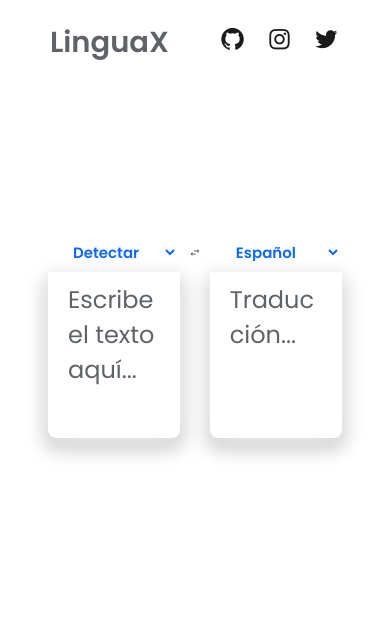
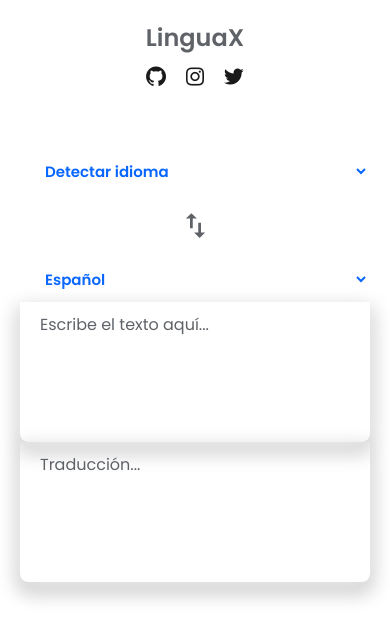
Before and after one commit to TheLuuiis/Translator---FullStack, a website: page public/index.html in a window 390 px wide. Drawn offline with nearby package versions, Linux system fonts and the light colour scheme.

Commit message:
Implementación del responsive design

```diff
--- a/public/script.js
+++ b/public/script.js
@@ -45,6 +45,6 @@ document.addEventListener('DOMContentLoaded', () => {
         outputText.value = "Error al conectar con la API.";
         console.error(error);
       }
-    }, 300);
+    }, 200);
   });
 });
--- a/public/style.css
+++ b/public/style.css
@@ -178,3 +178,73 @@ body {
     border: none;
     outline: none;
 }
+
+@media (max-width: 900px) {
+  .container header {
+    padding: 0 25px;
+  }
+
+  .container header a {
+    font-size: 25px;
+  }
+
+  .container header nav ul li i {
+    font-size: 24px;
+  }
+
+  .container-info textarea {
+    font-size: 18px;
+  }
+}
+
+@media (max-width: 700px) {
+  .main {
+    padding: 0 20px;
+  }
+
+  .lang-select {
+    flex-direction: column;
+    height: auto;
+    gap: 15px;
+  }
+
+  .lang-select select {
+    max-width: 100%;
+  }
+
+  .lang-select svg {
+    transform: rotate(90deg);
+  }
+
+  .container-info {
+    flex-direction: column;
+    align-items: center;
+  }
+
+  .container-info textarea {
+    max-width: 100%;
+    height: 160px;
+  }
+}
+
+@media (max-width: 450px) {
+  .container header {
+    flex-direction: column;
+    height: auto;
+    gap: 10px;
+    padding: 10px;
+  }
+
+  .container header a {
+    font-size: 24px;
+  }
+
+  .container header nav ul {
+    gap: 15px;
+  }
+
+  .container-info textarea {
+    font-size: 16px;
+    height: 140px;
+  }
+}
```
